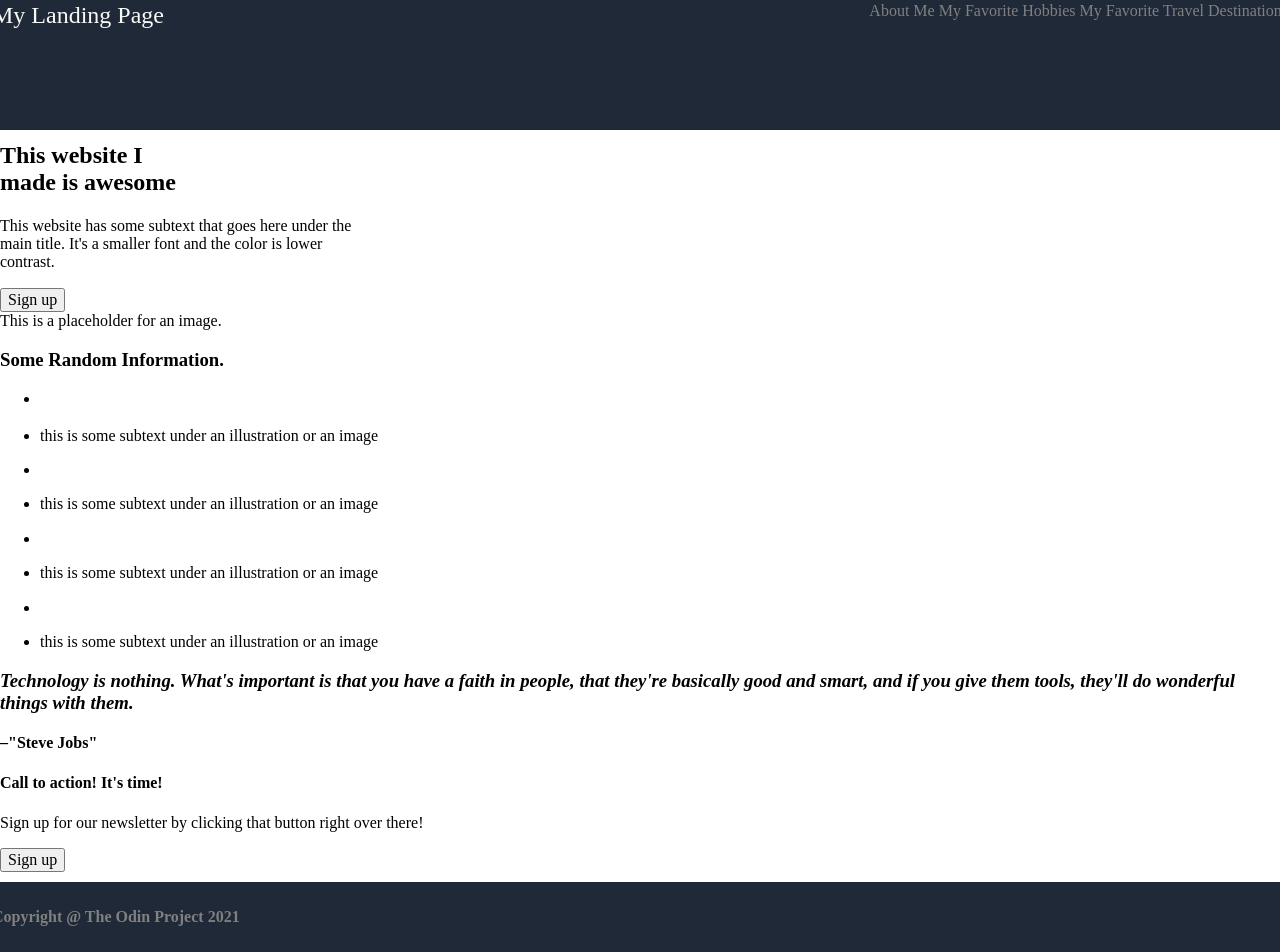
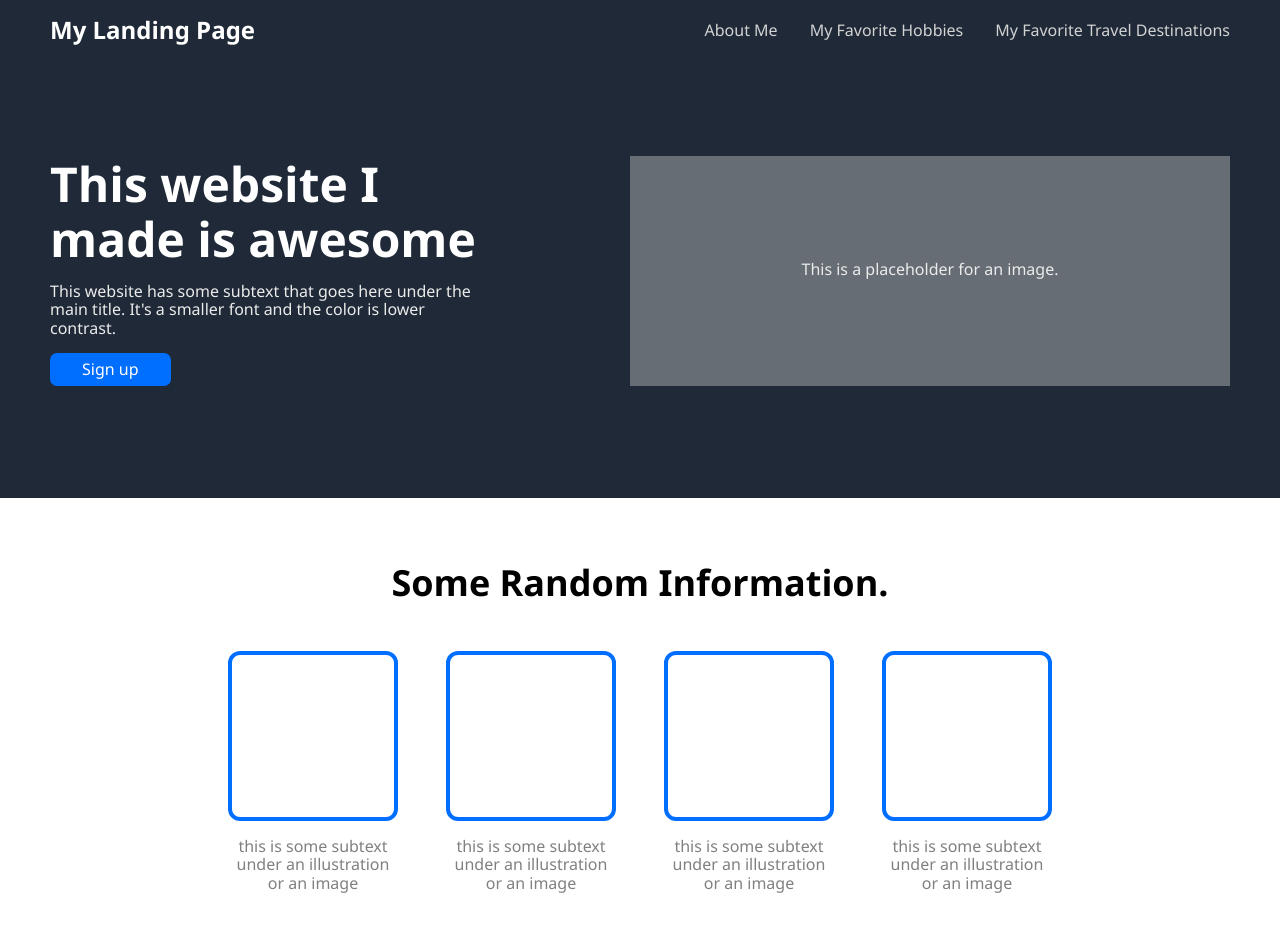
Before and after one commit to ImAMyth/Landing-page, a plain HTML site: page index.html in a window 1280 px wide. Shown: the top 952 px of the page. Drawn offline with nearby package versions, Linux system fonts and the light colour scheme.

Commit message:
CSS updates

```diff
--- a/style.css
+++ b/style.css
@@ -1,177 +1,255 @@
+*,
+*::after,
+*::before {
+  box-sizing: border-box;
+}
+
+html {
+  height: 100%;
+}
+
+body {
+  height: 100%;
+  font-family: "Segoe UI","Open Sans", "Helvetica Neue", sans-serif;
+}
+
+ul {
+  list-style: none;
+  margin: 0;
+  padding: 0;
+}
+
+/* Shared between some sections */
+
+.section {
+  display: flex;
+  flex-direction: column;
+  max-width: 1440px;
+  align-items: center;
+  padding-top: 3rem;
+}
+
+h3 {
+  font-size: 36px;
+  margin-top: 0;
+}
+
+h4 {
+  font-size: 24px;
+}
+
+/* First section */
+
+.wrapper {
+  display: flex;
+  justify-content: center;
+
+}
+
+#first-wrapper {
+  background: #1f2937;
+}
+
+#third-wrapper {
+  background-color: lightgrey;
+}
+
+#first {
+  display: flex;
+  flex-direction: column;
+  max-width: 1440px;
+  flex: 1;
+  padding-top: 16px;
+  padding-bottom: 112px;
+  padding-left: 50px;
+  padding-right: 50px;
+  gap: 7rem;
+}
+
 #header {
-    background-color: #1F2937;
   display: flex;
   justify-content: space-between;
   align-items: center;
-    margin: -8px;
-    padding-bottom: 100px;
 }
 
-.left {
-    padding-left: 200px;
+.logo {
+  font-size: 24px;
+  font-weight: 600;
+}
+
+.header-nav {
+  display: flex;
+  gap: 2rem;
+}
+
+.hero-left h2,
+.hero-left button,
+.logo {
+  color: white;
+}
+
+#hero {
+  display: flex;
+  justify-content: space-between;
 
 }
-.logo {
-    color: #F9FAF8;
-    font-size: 24px;
-    padding-top: 10px;
+
+.hero-left h2 {
+  font-size: 48px;
+  font-weight: 900;
+  margin: 0;
+}
+#hero-box {
+    background-color: rgba(211, 211, 211, 0.397);
+    width: 600px;
 }
 
-.h-one {
+.hero-right {
   display: flex;
-    color: #F9FAF8;
-    font-weight: bold;
-    font-size: 48px;
-    padding-top: 50px;
+  justify-content: center;
+  align-items: center;
+  height: 228px;
 }
 
-.para {
-    color: grey;
-    font-size: 18px;
-    margin-top: -20px;
+.hero-left {
+    display: flex;
+    flex-direction: column;
+    align-items: flex-start;
+    width: 500px;
 }
 
-.sign-up-one {
-    background-color: #3882f6;
-    color: white;
-    border-color: #3882f6;
-    border-radius: 25px;
-    padding: 5px 25px;
+#first p,
+.hero-right {
+  color: hsl(0, 0%, 92%);
 }
 
-.right {
+/* Second section */
+
+#second h3 {
+  color: black;
+  margin-bottom: 3rem;
+}
+
+#second {
+  padding-top: 4rem;
+  padding-bottom: 4rem;
+}
+
+.random-info-box {
+  width: 170px;
+  height: 170px;
+  border: 10px;
+  border-radius: 12px;
+  border: 4px rgb(0, 110, 255) solid;
+}
+
+#random-info-wrapper {
   display: flex;
-    justify-content: end;
-    padding-bottom: 275px;
-    padding-right: 200px;
+  gap: 3rem;
+}
 
+.random-info li {
+  color: grey;
 }
-.right-links {
+
+.random-info {
+  gap: 16px;
   display: flex;
-    gap: 20px;
-    padding-bottom: 30px;
+  flex-direction: column;
+  max-width: 170px;
+  text-align: center;
 }
+
+/* Third section */
+
+.section#third {
+  display: flex;
+  padding-top: 6rem;
+  padding-bottom: 5rem;
+}
+
+.section#third h3 {
+  margin-bottom: 0;
+  font-weight: lighter;
+  width: 900px;
+}
+
+.section#third h4 {
+  margin: 0;
+  align-self: flex-end;
+  width: 200px;
+  font-size: 26px;
+}
+
+/* Fourth section */
+
+.section#fourth {
+  padding-inline: 14rem;
+  margin: auto;
+}
+
+#cta {
+  display: flex;
+  justify-content: space-around;
+  align-items: center;
+  padding: 3rem;
+  background-color: rgb(0, 110, 255);
+  border-radius: 7px;
+  color: white;
+  margin-bottom: 3rem;
+  width: 100%;
+}
+
+#cta-left h4 {
+  margin: 0;
+}
+
+#cta-left p {
+  margin: 0;
+}
+
+#cta-left {
+  display: flex;
+  flex-direction: column;
+  gap: 7px;
+}
+
+.sign-up {
+  padding-inline: 2rem;
+  padding-block: 7px;
+  border-radius: 7px;
+  background-color: rgb(0, 110, 255);
+  color: white;
+}
+
+#sign-up-header {
+  border: 0;
+}
+
+#sign-up-cta {
+  border: 2px solid white;
+}
+
+.sign-up:hover {
+  background-color: white;
+  color: rgb(0, 110, 255);
+  cursor: pointer;
+}
+
+/* Footer */
 
 a {
   text-decoration: none;
-    color: grey;
+  color: lightgrey;
 }
 
-#information {
-    background-color: white;
-    display: flex;
-    flex-direction: column;
-    justify-content: center;
-    margin-top: 20px;
-    margin-bottom: 100px;
-}
-
-.h-two {
-    color: #1f2937;
-    font-size: 36px;
-    font-weight: bold;
-    display: flex;
-    justify-content: center;
-    margin: 30px 0;
-}
-
-#paragraphs {
-    display: flex;
-    justify-content: space-between;
-    font-size: 20px;
-    gap: 10px;
-}
-
-#quote {
-    background-color: #e5e7eb;
-    display: flex;
-    flex-direction: column;
-    padding-top: 50px;
-    margin: 0 -8px;
-}
-
-.para-quote {
-    font-size: 36px;
-    font-weight: lighter;
-    color: #1f2937;
-    display: flex;
-    justify-content: center;
-    margin-top: 0px;
-    margin-bottom: 0px;
-    margin-left: 150px;
-    margin-right: 150px;
-}
-
-.signee {
-    display: flex;
-    justify-content: center;
-    font-size: 20px;
-    font-weight: bold;
-    padding-bottom: 50px;
-    padding-left: 600px;
-}
-
-#section {
-    background-color: white;
-    margin: 0 -8px;
-    padding: 75px 400px;
-}
-
-.sign-up-box {
-    background-color: rgb(0, 102, 255);
-    display: flex;
-    flex-direction: column;
-    justify-content: left;
-    padding: 50px 0;
-    border-radius: 25px;
-
-}
-
-.h-three {
+a:hover {
   color: white;
-    display: inline-block;
-    padding-left: 300px;
-    margin: 0;
-    font-size: 40px;
-
-}
-
-.details {
-    color: white;
-    display: inline-block;
-    padding-left: 300px;
-    font-size: 30px;
-    margin: 0;
-}
-
-.sign-up-two {
-    background-color: #3882f6;
-    color: white;
-    border-color: white;
-    border-radius: 25px;
-    display: flex;
-    margin-left: 1350px;
-    margin-right: 200px;
-    align-items: center;
-    justify-content: center;
-    padding-top: 10px;
-    padding-bottom: 10px;
 }
 
 #footer {
-    background-color: #1F2937;
+  background-color: #1f2937;
   display: flex;
-    flex-direction: column;
   justify-content: center;
-    margin-top: 10px;
-    margin-left: -8px;
-    margin-right: -8px;
-    margin-bottom: -8px;
-    height: 70px;
+  padding-block: 2rem;
 }
-
-.copyright {
-    display: flex;
-    color: white;
-    justify-content: center;
-}
```
Lines whose indentation alone changed are shown as unchanged.
